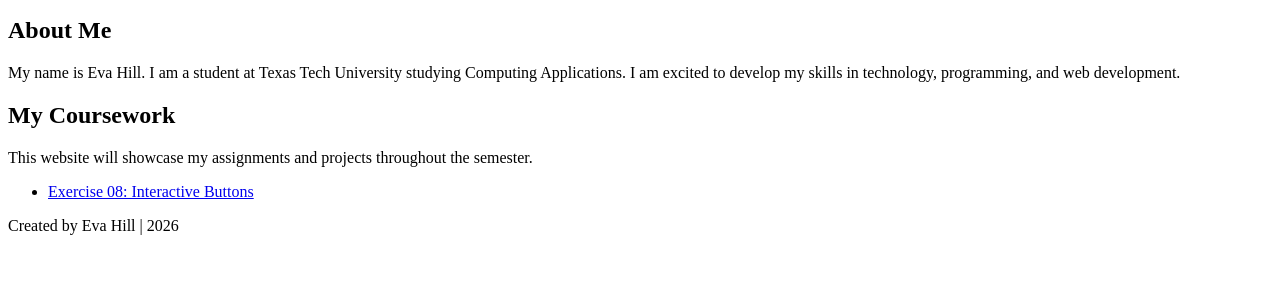
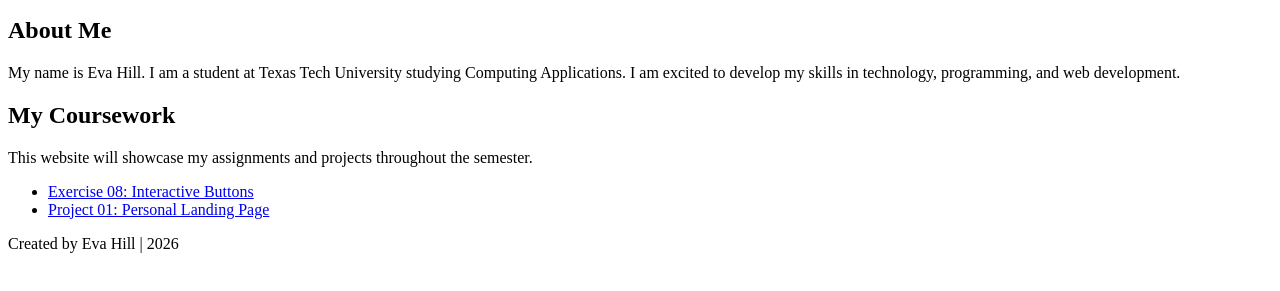
Before and after one commit to ehill26/course-portfolio, a plain HTML site: page index.html in a window 1280 px wide. Shown: the part 101-392 px from the top of the page. Drawn offline with Linux system fonts and the light colour scheme.

Commit message:
Link Project 01 from course homepage

```diff
--- a/index.html
+++ b/index.html
@@ -19,6 +19,7 @@
         <p>This website will showcase my assignments and projects throughout the semester.</p>
         <ul>
             <li><a href="week-05-exercise-01/">Exercise 08: Interactive Buttons</a></li>
+        <li><a href="project-01/">Project 01: Personal Landing Page</a></li>
         </ul>
     </main>
 
```
